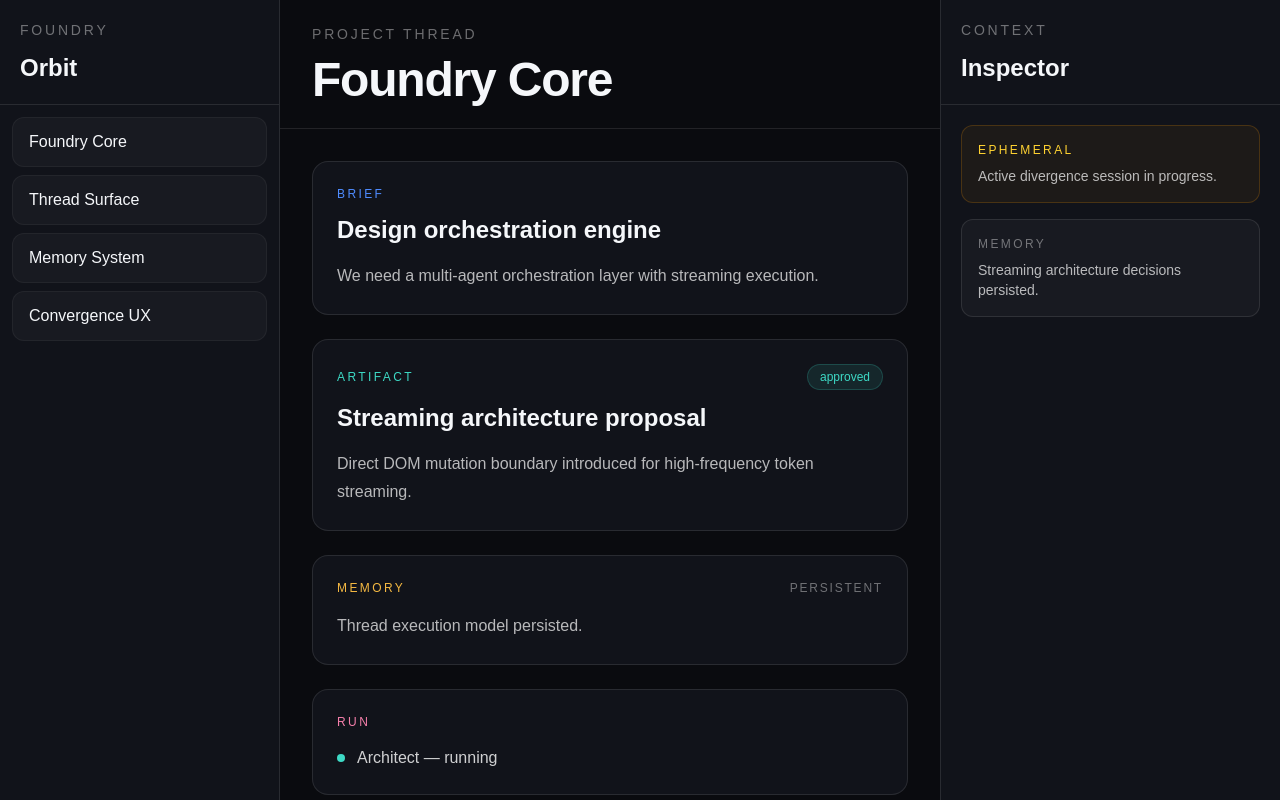
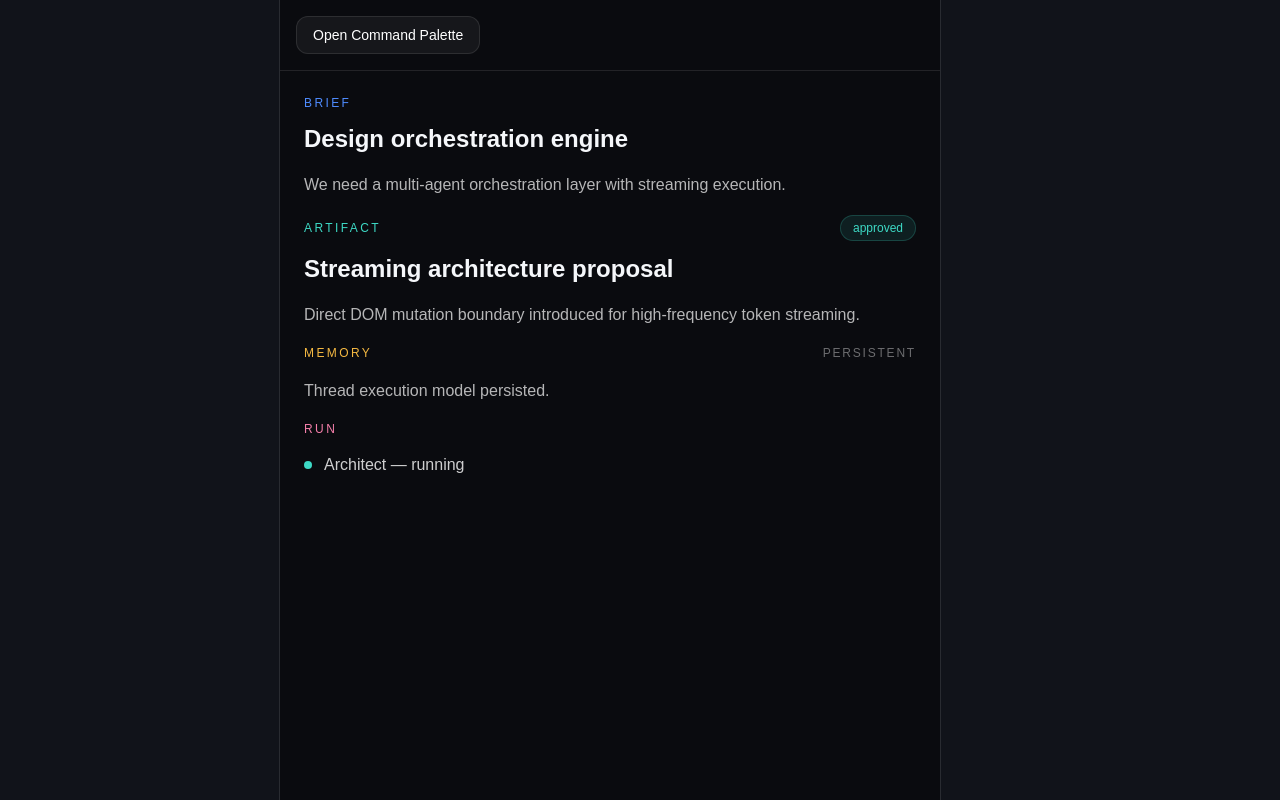
Before and after one commit to drusinov/Foundry, a Next.js app in the folder apps/web/: page / in a window 1280 px wide. Built offline with nearby package versions, Linux system fonts and the light colour scheme.

Commit message:
Wire interaction runtime loop

```diff
--- a/apps/web/src/app/page.tsx
+++ b/apps/web/src/app/page.tsx
@@ -2,43 +2,48 @@
 
 import { AppShell } from "@/components/layout/AppShell"
 
-import { OrbitSidebar } from "@/components/system/OrbitSidebar"
-import { InspectorPanel } from "@/components/system/InspectorPanel"
+import { CommandPalette } from "@/components/command/CommandPalette"
 
 import { ThreadSurface } from "@/components/thread/ThreadSurface"
-
-import { CommandPalette } from "@/components/command/CommandPalette"
 
 import { useCommandRuntime } from "@/core/registry/use-command-runtime"
 
 import {
   InteractionProvider,
-  useInteractionStore,
+  useInteraction,
 } from "@/core/state/interaction-store"
 
 function FoundryPage() {
   useCommandRuntime()
 
-  const { commandPaletteOpen } =
-    useInteractionStore()
+  const {
+    commandPaletteOpen,
+    openCommandPalette,
+  } = useInteraction()
 
   return (
-    <>
-      <AppShell
-        sidebar={<OrbitSidebar />}
-        inspector={<InspectorPanel />}
-      >
-        <ThreadSurface />
-      </AppShell>
+    <AppShell>
+      <div className="flex h-full flex-col">
+        <div className="border-b border-white/10 p-4">
+          <button
+            onClick={openCommandPalette}
+            className="rounded-xl border border-white/10 bg-white/5 px-4 py-2 text-sm text-white transition hover:bg-white/10"
+          >
+            Open Command Palette
+          </button>
+        </div>
 
-      <CommandPalette
-        open={commandPaletteOpen}
-      />
-    </>
+        <div className="flex-1 overflow-hidden p-6">
+          <ThreadSurface />
+        </div>
+      </div>
+
+      <CommandPalette open={commandPaletteOpen} />
+    </AppShell>
   )
 }
 
-export default function HomePage() {
+export default function Page() {
   return (
     <InteractionProvider>
       <FoundryPage />
--- a/apps/web/src/components/command/CommandPalette.tsx
+++ b/apps/web/src/components/command/CommandPalette.tsx
@@ -3,18 +3,16 @@
 import { useMemo, useState } from "react"
 
 import { commandRegistry } from "@/core/registry/command-registry"
-
-import { CommandInput } from "./CommandInput"
-import { CommandList } from "./CommandList"
+import { useCommandActions } from "@/core/registry/command-actions"
 
 type Props = {
   open: boolean
 }
 
-export function CommandPalette({
-  open,
-}: Props) {
+export function CommandPalette({ open }: Props) {
   const [query, setQuery] = useState("")
+
+  const { executeCommand } = useCommandActions()
 
   const filteredCommands = useMemo(() => {
     return commandRegistry.filter((command) =>
@@ -30,15 +28,39 @@ export function CommandPalette({
 
   return (
     <div className="absolute inset-0 flex items-start justify-center bg-black/40 backdrop-blur-sm">
-      <div className="mt-32 w-full max-w-3xl overflow-hidden rounded-2xl border border-white/10 bg-[#0F1117] shadow-2xl">
-        <CommandInput
+      <div className="mt-32 w-full max-w-3xl overflow-hidden rounded-2xl border border-white/10 bg-[#11131A] shadow-2xl">
+        <input
           value={query}
-          onChange={setQuery}
+          onChange={(event) =>
+            setQuery(event.target.value)
+          }
+          placeholder="Search commands..."
+          className="w-full border-b border-white/10 bg-transparent px-6 py-5 text-sm text-white outline-none"
         />
 
-        <CommandList
-          commands={filteredCommands}
-        />
+        <div className="max-h-[420px] overflow-y-auto">
+          {filteredCommands.map((command) => (
+            <button
+              key={command.id}
+              onClick={() => executeCommand(command)}
+              className="flex w-full items-center justify-between border-b border-white/5 px-6 py-4 text-left transition hover:bg-white/5"
+            >
+              <div>
+                <div className="text-sm font-medium text-white">
+                  {command.label}
+                </div>
+
+                <div className="mt-1 text-xs text-zinc-400">
+                  {command.description}
+                </div>
+              </div>
+
+              <div className="text-xs text-zinc-500">
+                {command.group}
+              </div>
+            </button>
+          ))}
+        </div>
       </div>
     </div>
   )
--- a/apps/web/src/components/thread/ThreadSurface.tsx
+++ b/apps/web/src/components/thread/ThreadSurface.tsx
@@ -1,31 +1,19 @@
-import { mockThread } from "@/core/thread/mock-thread"
+"use client"
+
 import { renderThreadEntry } from "@/core/thread/render-entry"
 
+import { useInteraction } from "@/core/state/interaction-store"
+
 export function ThreadSurface() {
+  const { entries } = useInteraction()
+
   return (
-    <div className="flex h-full flex-col">
-      <div className="border-b border-white/10 px-8 py-6">
-        <div className="text-sm uppercase tracking-[0.2em] text-white/40">
-          Project Thread
+    <div className="flex h-full flex-col gap-4">
+      {entries.map((entry) => (
+        <div key={entry.id}>
+          {renderThreadEntry(entry)}
         </div>
-
-        <h1 className="mt-3 text-5xl font-semibold tracking-tight">
-          Foundry Core
-        </h1>
-      </div>
-
-      <div className="flex-1 overflow-y-auto">
-        <div className="mx-auto flex max-w-4xl flex-col gap-6 p-8">
-          {mockThread.map((entry) => (
-            <div
-              key={entry.id}
-              className="rounded-2xl border border-white/10 bg-[#11131A] p-6"
-            >
-              {renderThreadEntry(entry)}
-            </div>
-          ))}
-        </div>
-      </div>
+      ))}
     </div>
   )
 }
--- a/apps/web/src/core/registry/command-actions.ts
+++ b/apps/web/src/core/registry/command-actions.ts
@@ -1,45 +1,28 @@
-import type {
-  CommandId,
-} from "./command-types"
+import type { CommandDefinition } from "./command-types"
 
-type CommandRuntime = {
-  toggleCommandPalette: () => void
-}
+import { useInteraction } from "@/core/state/interaction-store"
 
-let runtime: CommandRuntime | null = null
+export function useCommandActions() {
+  const {
+    appendEntry,
+    closeCommandPalette,
+  } = useInteraction()
 
-export function registerCommandRuntime(
-  nextRuntime: CommandRuntime,
-) {
-  runtime = nextRuntime
-}
+  function executeCommand(command: CommandDefinition) {
+    appendEntry({
+      id: crypto.randomUUID(),
 
-export function executeCommand(
-  commandId: CommandId,
-) {
-  switch (commandId) {
-    case "open-command-palette":
-      runtime?.toggleCommandPalette()
-      return
+      type: "system",
 
-    case "focus-orbit":
-      console.log("FOCUS ORBIT")
-      return
+      title: "Command Executed",
 
-    case "focus-thread":
-      console.log("FOCUS THREAD")
-      return
+      content: `Executed: ${command.label}`,
+    })
 
-    case "focus-inspector":
-      console.log("FOCUS INSPECTOR")
-      return
+    closeCommandPalette()
+  }
 
-    case "create-brief":
-      console.log("CREATE BRIEF")
-      return
-
-    case "dispatch-run":
-      console.log("DISPATCH RUN")
-      return
+  return {
+    executeCommand,
   }
 }
--- a/apps/web/src/core/registry/use-command-runtime.ts
+++ b/apps/web/src/core/registry/use-command-runtime.ts
@@ -1,66 +1,5 @@
 "use client"
 
-import { useEffect } from "react"
-
-import {
-  executeCommand,
-  registerCommandRuntime,
-} from "./command-actions"
-
-import { commandRegistry } from "./command-registry"
-
-import { useInteractionStore } from "../state/interaction-store"
-
 export function useCommandRuntime() {
-  const { toggleCommandPalette } =
-    useInteractionStore()
-
-  useEffect(() => {
-    registerCommandRuntime({
-      toggleCommandPalette,
-    })
-  }, [toggleCommandPalette])
-
-  useEffect(() => {
-    function handleKeyDown(
-      event: KeyboardEvent,
-    ) {
-      for (const command of commandRegistry) {
-        const shortcut =
-          command.shortcut.join("+")
-
-        if (
-          shortcut === "meta+k" &&
-          event.metaKey &&
-          event.key.toLowerCase() === "k"
-        ) {
-          event.preventDefault()
-
-          executeCommand(command.id)
-        }
-
-        if (
-          shortcut === "meta+enter" &&
-          event.metaKey &&
-          event.key === "Enter"
-        ) {
-          event.preventDefault()
-
-          executeCommand(command.id)
-        }
-      }
-    }
-
-    window.addEventListener(
-      "keydown",
-      handleKeyDown,
-    )
-
-    return () => {
-      window.removeEventListener(
-        "keydown",
-        handleKeyDown,
-      )
-    }
-  }, [])
+  return null
 }
--- a/apps/web/src/core/state/interaction-store.tsx
+++ b/apps/web/src/core/state/interaction-store.tsx
@@ -1,63 +1,90 @@
 "use client"
 
-import { createContext, useContext, useState } from "react"
+import {
+  createContext,
+  useCallback,
+  useContext,
+  useMemo,
+  useState,
+  type ReactNode,
+} from "react"
 
-type InteractionState = {
+import { mockThread } from "@/core/thread/mock-thread"
+import type { ThreadEntry } from "@/core/thread/types"
+
+type InteractionContextValue = {
   commandPaletteOpen: boolean
+
+  entries: ThreadEntry[]
 
   openCommandPalette: () => void
   closeCommandPalette: () => void
-  toggleCommandPalette: () => void
+
+  appendEntry: (entry: ThreadEntry) => void
 }
 
 const InteractionContext =
-  createContext<InteractionState | null>(null)
+  createContext<InteractionContextValue | null>(null)
 
-export function InteractionProvider({
-  children,
-}: {
-  children: React.ReactNode
-}) {
-  const [
-    commandPaletteOpen,
-    setCommandPaletteOpen,
-  ] = useState(false)
+type Props = {
+  children: ReactNode
+}
 
-  function openCommandPalette() {
+export function InteractionProvider({ children }: Props) {
+  const [commandPaletteOpen, setCommandPaletteOpen] =
+    useState(false)
+
+  const [entries, setEntries] =
+    useState<ThreadEntry[]>(mockThread)
+
+  const openCommandPalette = useCallback(() => {
     setCommandPaletteOpen(true)
-  }
+  }, [])
 
-  function closeCommandPalette() {
+  const closeCommandPalette = useCallback(() => {
     setCommandPaletteOpen(false)
-  }
+  }, [])
 
-  function toggleCommandPalette() {
-    setCommandPaletteOpen((previous) => !previous)
-  }
+  const appendEntry = useCallback((entry: ThreadEntry) => {
+    setEntries((current) => [...current, entry])
+  }, [])
+
+  const value = useMemo(
+    () => ({
+      commandPaletteOpen,
+
+      entries,
+
+      openCommandPalette,
+      closeCommandPalette,
+
+      appendEntry,
+    }),
+    [
+      commandPaletteOpen,
+
+      entries,
+
+      openCommandPalette,
+      closeCommandPalette,
+
+      appendEntry,
+    ],
+  )
 
   return (
-    <InteractionContext.Provider
-      value={{
-        commandPaletteOpen,
-
-        openCommandPalette,
-        closeCommandPalette,
-        toggleCommandPalette,
-      }}
-    >
+    <InteractionContext.Provider value={value}>
       {children}
     </InteractionContext.Provider>
   )
 }
 
-export function useInteractionStore() {
-  const context = useContext(
-    InteractionContext,
-  )
+export function useInteraction() {
+  const context = useContext(InteractionContext)
 
   if (!context) {
     throw new Error(
-      "useInteractionStore must be used within InteractionProvider",
+      "useInteraction must be used within InteractionProvider",
     )
   }
 
```
